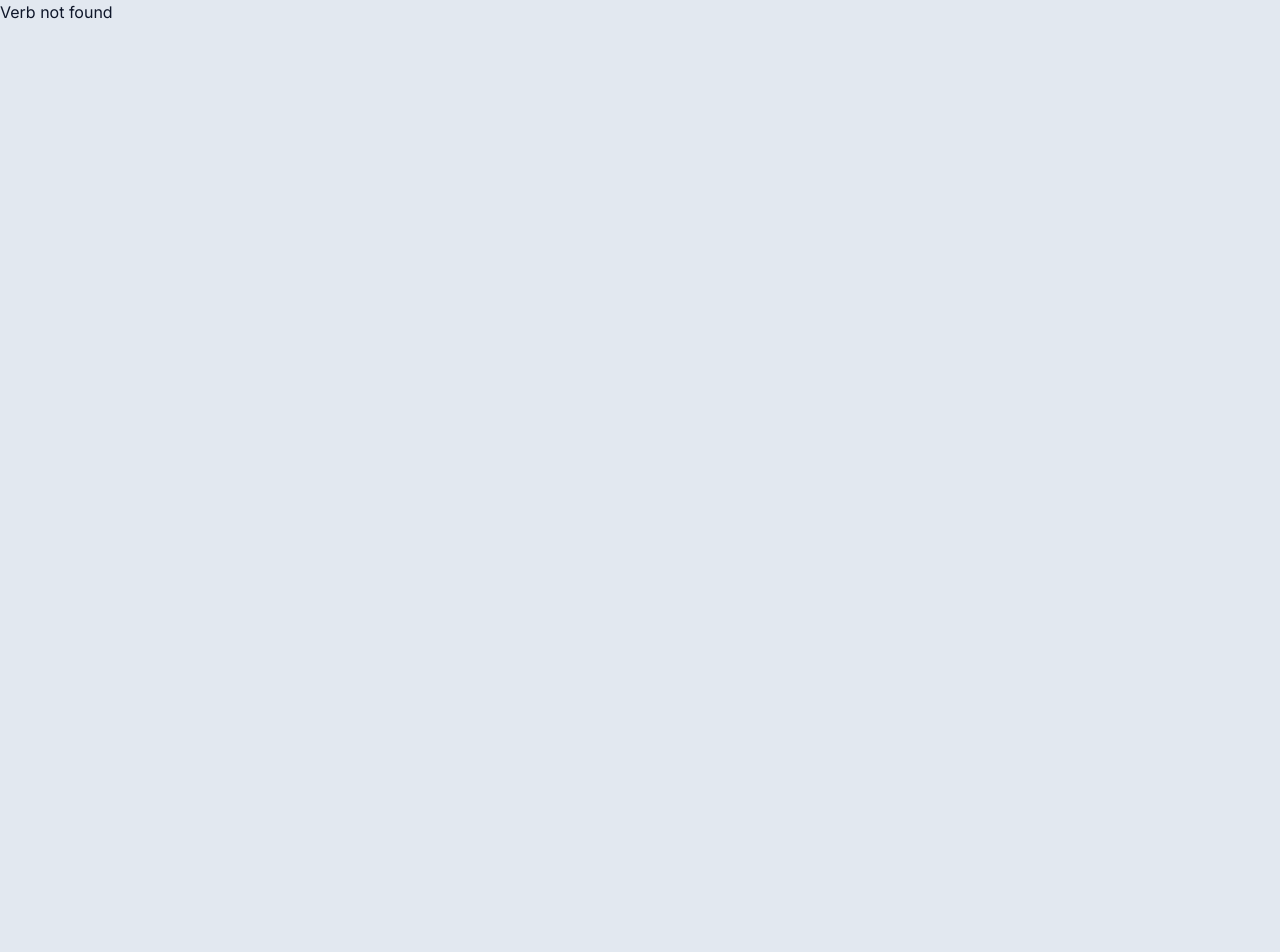
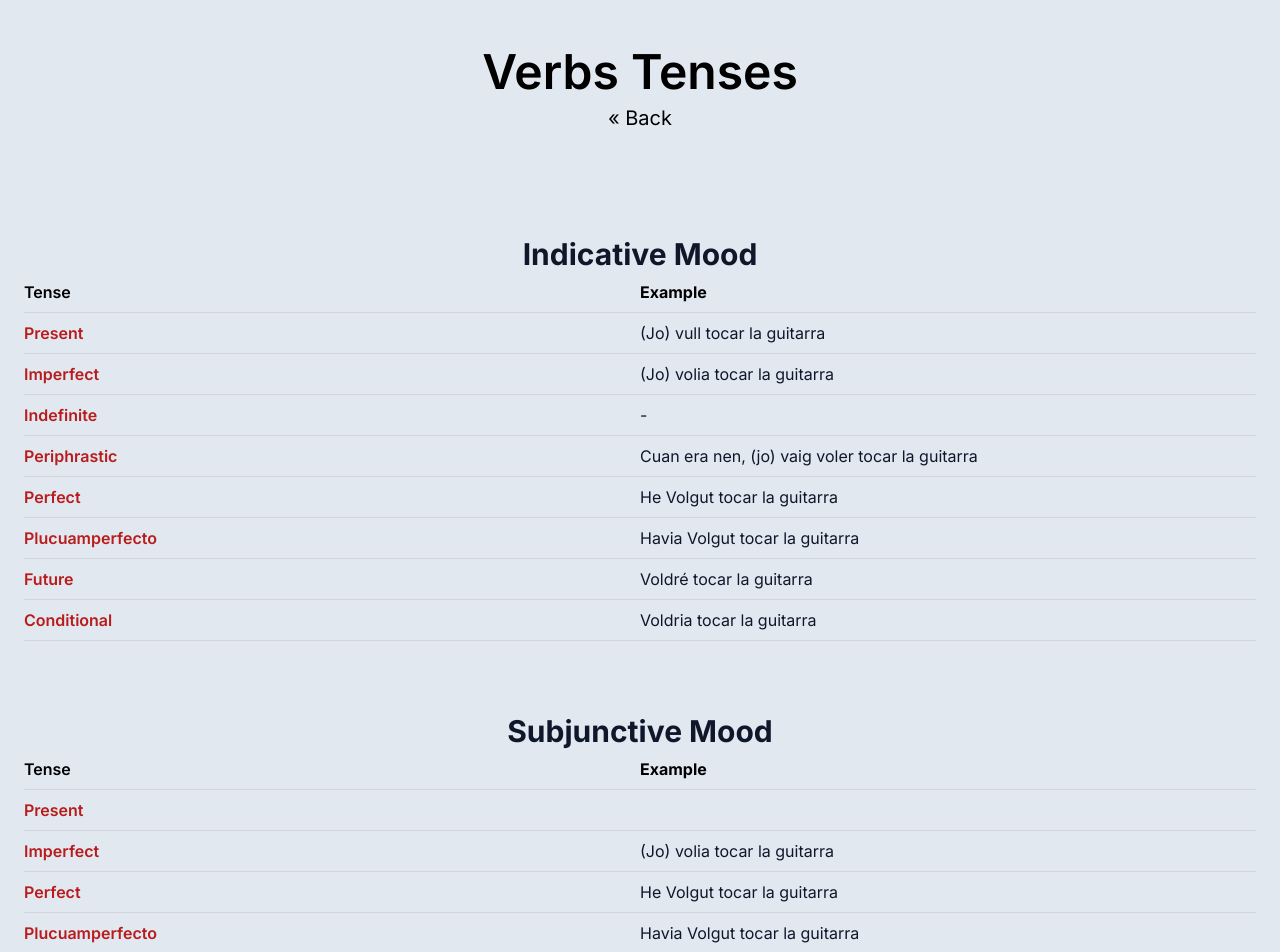
Before and after one commit to razzle-dazzle/languages-helper, a Next.js app: page /verbs/tenses in a window 1280 px wide. Before the commit this address had no page. Shown: the top 952 px of the page. Before the commit the page ends 800 px from the top, so only its background shows below. Built offline with nearby package versions, Linux system fonts and the light colour scheme.

Commit message:
Verbs and tenses

```diff
--- a/app/verbs/page.tsx
+++ b/app/verbs/page.tsx
@@ -16,6 +16,9 @@ export default function Page() {
       <h1 className='text-5xl font-semibold text-black dark:text-white text-center mt-12'>Catalan Verbs</h1>
       <div className='text-black my-2'>
         <Link className='text-xl text-black dark:text-white' href={'/'}>&laquo; Back</Link>
+      </div>
+      <div className='text-black my-2'>
+        <Link className='text-xl text-black dark:text-white' href={'/verbs/tenses'}>How verb tenses work</Link>
       </div>
       <div className="max-w-[1800px] w-full border shadow-lg my-12">
         <div className="grid grid-cols-1 md:grid-cols-2 lg:grid-cols-4 justify-center align-middle">
--- /dev/null
+++ b/app/verbs/tenses/page.tsx
@@ -0,0 +1,112 @@
+import myVerbsService from "@/services/verbs.service";
+import Link from "next/link";
+import { clsx } from "clsx";
+import { Verbs } from "@/data/verbs.model";
+
+export default function Page() {
+  const data = myVerbsService.getTenses();
+
+  return (
+    <main className="flex min-h-screen flex-col items-center justify-start">
+      <h1 className="text-5xl font-semibold text-black dark:text-white text-center mt-12">
+        Verbs Tenses
+      </h1>
+      <div className="text-black my-2">
+        <Link className="text-xl text-black dark:text-white" href={"/verbs"}>
+          &laquo; Back
+        </Link>
+      </div>
+      <div className="max-w-[1800px] w-full my-12">
+        <section className="p-6 my-6">
+          <h1 className="text-center text-3xl font-bold">Indicative Mood</h1>
+          <div className="grid grid-cols-1 justify-center align-middle">
+            <TenseBlock tense="Tense" example="Example" header></TenseBlock>
+
+            <TenseBlock
+              tense="Present"
+              example={data.indicative.present[0]}
+            ></TenseBlock>
+            <TenseBlock
+              tense="Imperfect"
+              example={data.indicative.imperfect[0]}
+            ></TenseBlock>
+            <TenseBlock
+              tense="Indefinite"
+              example={data.indicative.indefinite[0]}
+            ></TenseBlock>
+            <TenseBlock
+              tense="Periphrastic"
+              example={data.indicative.periphrastic[0]}
+            ></TenseBlock>
+            <TenseBlock
+              tense="Perfect"
+              example={data.indicative.perfect[0]}
+            ></TenseBlock>
+            <TenseBlock
+              tense="Plucuamperfecto"
+              example={data.indicative.plucuam[0]}
+            ></TenseBlock>
+            <TenseBlock
+              tense="Future"
+              example={data.indicative.future[0]}
+            ></TenseBlock>
+            <TenseBlock
+              tense="Conditional"
+              example={data.indicative.conditional[0]}
+            ></TenseBlock>
+          </div>
+        </section>
+
+        <section className="p-6 my-6">
+          <h1 className="text-center text-3xl font-bold">Subjunctive Mood</h1>
+          <div className="grid grid-cols-1 justify-center align-middle">
+            <TenseBlock tense="Tense" example="Example" header></TenseBlock>
+            <TenseBlock
+              tense="Present"
+              example={data.subjunctive.perfect[0]}
+            ></TenseBlock>
+            <TenseBlock
+              tense="Imperfect"
+              example={data.indicative.imperfect[0]}
+            ></TenseBlock>
+            <TenseBlock
+              tense="Perfect"
+              example={data.indicative.perfect[0]}
+            ></TenseBlock>
+            <TenseBlock
+              tense="Plucuamperfecto"
+              example={data.indicative.plucuam[0]}
+            ></TenseBlock>
+          </div>
+        </section>
+
+        <section className="p-6 my-6">
+          <h1 className="text-center text-3xl font-bold">Imperative Mood</h1>
+          <div className="grid grid-cols-1 justify-center align-middle">
+            <TenseBlock tense="Tense" example="Example" header></TenseBlock>
+            <TenseBlock
+              tense="Present"
+              example={data.imperative.present[0]}
+            ></TenseBlock>
+          </div>
+        </section>
+      </div>
+    </main>
+  );
+}
+
+type Props = {
+  tense: string;
+  example: string;
+  /** If true, bold headers */
+  header?: boolean;
+};
+function TenseBlock({ tense, example, header = false }: Props) {
+  const styles = header ? "font-bold !text-black" : "";
+  return (
+    <div className="grid grid-cols-2 py-2 border-b border-gray-300">
+      <div className={clsx(styles, "text-red-700 !font-semibold")}>{tense}</div>
+      <div className={styles}>{example}</div>
+    </div>
+  );
+}
--- /dev/null
+++ b/data/tenses.ts
@@ -0,0 +1,41 @@
+import { Verbs } from './verbs.model';
+
+export const tenses: Verbs = {
+  id: 'tenses-CA',
+  forms: {
+    infinitive: {
+      ca: '(Jo) toco la guitarra',
+      es: '(Yo) toco la guitarra',
+      en: 'I play the guitar'
+    },
+    gerund: {
+      ca: 'Estic tocant la guitarra',
+      es: 'Estoy tocando la guitarra',
+      en: 'I am playing the guitar'
+    },
+    participle: {
+      ca: 'He tocat la guitarra',
+      es: 'He tocado la guitarra',
+      en: 'I have played the guitar'
+    }
+  },
+  indicative: {
+    present: ['(Jo) vull tocar la guitarra'],
+    imperfect: ['(Jo) volia tocar la guitarra'],
+    indefinite: ['-'], // catalan uses the perifràstic past
+    periphrastic: ['Cuan era nen, (jo) vaig voler tocar la guitarra'],
+    perfect: ['He Volgut tocar la guitarra'],
+    plucuam: ['Havia Volgut tocar la guitarra'],
+    future: ['Voldré tocar la guitarra'],
+    conditional: ['Voldria tocar la guitarra']
+  },
+  imperative: {
+    present: ['Toca la guitarra']
+  },
+  subjunctive: {
+    present: [],
+    imperfect: [],
+    perfect: [],
+    plucuam: ['Si jo hagués hagut una poma, jo hauria estat bé']
+  }
+}
--- a/services/verbs.service.ts
+++ b/services/verbs.service.ts
@@ -1,3 +1,4 @@
+import { tenses } from '@/data/tenses';
 import { catalanVerbs } from '@/data/verbs-catalan';
 import { VerbForm, Verbs } from '@/data/verbs.model';
 
@@ -8,6 +9,10 @@ class VerbsService {
   }
   getVerbById(id: Verbs['id']): Verbs | undefined {
     return catalanVerbs.find(v => v.id === id)
+  }
+
+  getTenses(): Verbs {
+    return tenses;
   }
 
   /**
```
Also changed, not shown: data/verbs.model.ts (line endings or trailing spaces).
